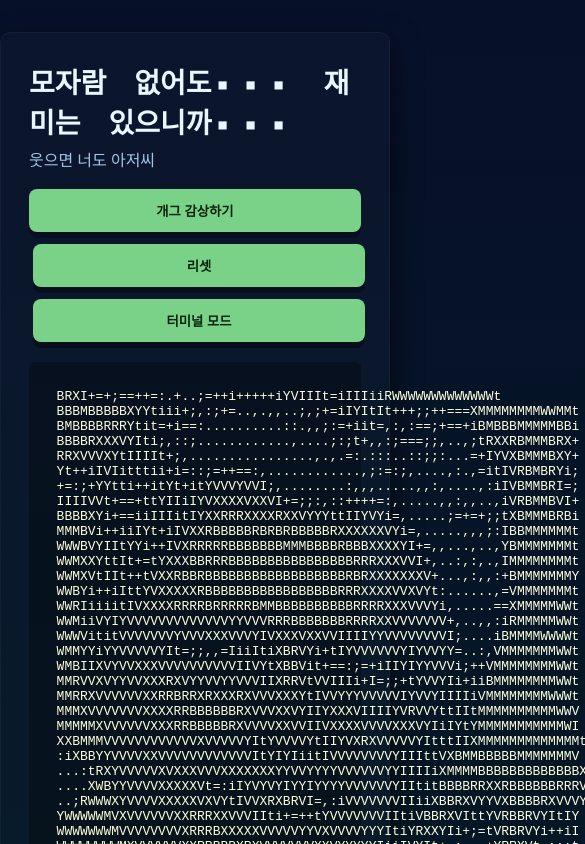
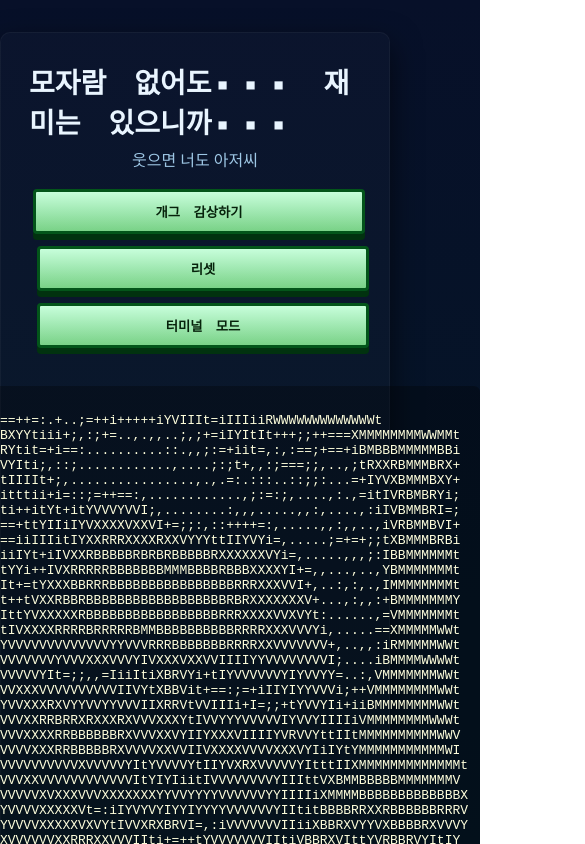
Before and after one commit to MinKyeongHyeon/Aje, a React (Vite) app in the folder React/: page / in a window 390 px wide. Shown: the top 844 px of the page, 585 px wide, since content can reach past the window. Built offline with nearby package versions, Linux system fonts and the light colour scheme.

Commit message:
style: retro buttons and center content; responsive controls

```diff
--- a/React/src/App.css
+++ b/React/src/App.css
@@ -36,6 +36,9 @@ body {
   border-radius: 10px;
   border: 1px solid rgba(255, 255, 255, 0.04);
   box-shadow: 0 12px 30px rgba(0, 0, 0, 0.6);
+  display: flex;
+  flex-direction: column;
+  align-items: center;
 }
 
 .crt-overlay {
@@ -81,17 +84,21 @@ body {
   align-items: center;
   margin-bottom: 20px;
   justify-content: center;
+  flex-wrap: wrap;
+  width: 100%;
+  max-width: 760px;
 }
-
 .random-button {
-  background: var(--accent);
+  background: linear-gradient(#c8ffdc, #7bd389);
   color: #06220b;
-  padding: 12px 20px;
-  border-radius: 8px;
-  border: none;
-  font-weight: 700;
+  padding: 10px 18px;
+  border-radius: 4px;
+  border: 3px solid #03561a;
+  font-weight: 800;
   cursor: pointer;
-  box-shadow: 0 6px 0 rgba(0, 0, 0, 0.35);
+  box-shadow: 0 6px 0 #01320f;
+  text-transform: none;
+  font-family: 'Press Start 2P', monospace;
 }
 .random-button[disabled] {
   opacity: 0.6;
```
